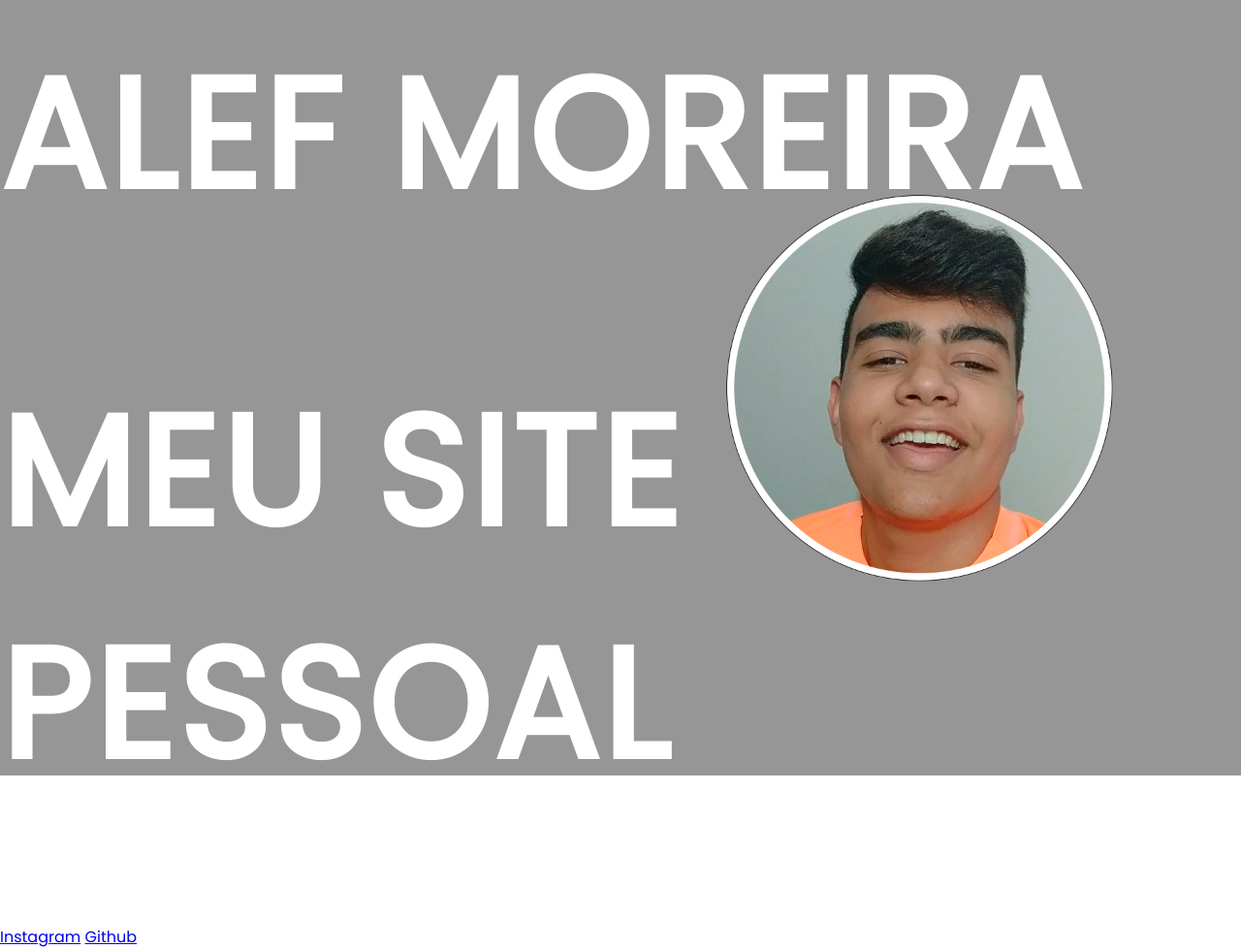
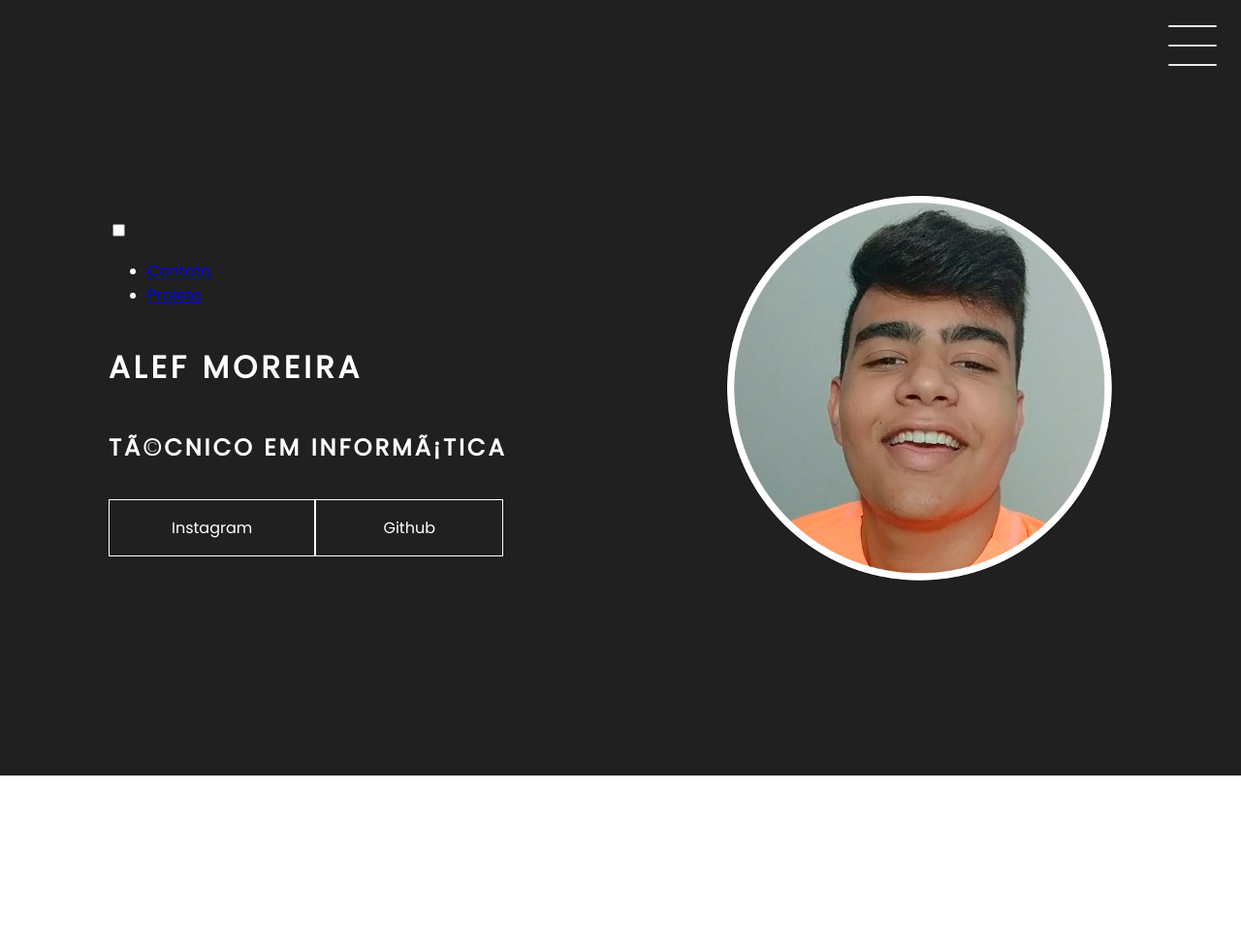
Before and after one commit to alefmoreira/alefmoreira.github.io, a plain HTML site: page index.html in a window 1280 px wide. Shown: the whole page at 97% size. After the commit the page ends 800 px from the top, so only its background shows below. Drawn offline with Linux system fonts and the light colour scheme.

Commit message:
Corrigindo o problema do menu,estava com um erro de sintaxe no index.html

```diff
--- a/index.css
+++ b/index.css
@@ -1,38 +1,98 @@
 
 @import url('https://fonts.googleapis.com/css2?family=Poppins:wght@200;400&display=swap');
+body{
+    margin: 0;
+    padding: 0;
+    font-family: 'Poppins', sans-serif;
+    color: rgb(255, 255, 255);
+    }
 
-body{
-margin: 0;
-padding: 0;
-font-family: 'Poppins', sans-serif;
-color: rgb(255, 255, 255);
-}
 
 
 .header-container{
     height: 100vh;
     width: 100vw;
-    background-color: rgb(150, 150, 150);
+    background-color: rgb(32, 32, 32);
     background-image: url(img/back.png);
     background-repeat: no-repeat;
-    background-position: center ;
+    background-position: right ;
     background-size: contain;
     display: flex;
     flex-direction: column;
     justify-content: center;
     align-items: flex-start;
     box-sizing: border-box;
-    padding: 0 112;
+    padding: 0 112px;
     position: relative;
 
 }
 h1{
-    font-size: 1000%;
+    font-size: 200%;
     text-transform: uppercase ;
     letter-spacing: 4px;
 }
 h2{
     text-transform: uppercase ;
-    letter-spacing: 4px;
+    letter-spacing: 3px;
 
 }
+.social-media{
+    margin-top: 1rem;
+    display: flex;
+
+}
+.social-media a{
+
+    text-decoration: none;
+    color: rgb(255, 255, 255);
+    padding: 1rem 4rem;
+    border: 1px solid rgb(255, 255, 255);
+    min-width: 4rem;
+    display: flex;
+    align-items: center;
+    justify-content: center;
+    transition: .5s ease-in-out;
+}
+a:hover{
+    background-color: blue;
+}
+.checkbox-container{
+    display: flex;
+    justify-content: center;
+    align-items: center;
+
+}
+.checkbox{
+height: 100px;
+width: 100px;
+position: absolute;
+right: 0;
+top: 0;
+display: flex;
+justify-content: center;
+cursor: pointer;
+z-index: 9999;
+transition: 400ms ease-in-out 0s;
+
+}
+.checkbox .trace{
+width: 50px;
+height: 2px;
+background-color:rgb(233, 233, 233) ;
+position: absolute;
+border-radius: 4px;
+transition: 0.5s ease-in-out;
+}
+.checkbox .trace:nth-child(1){
+    top: 26px;
+    transform: rotate(0);
+}
+.checkbox .trace:nth-child(2){
+    top: 46px;
+    transform: rotate(0);
+}
+.checkbox .trace:nth-child(3){
+    top: 66px;
+    transform: rotate(0);
+
+}
--- a/index.html
+++ b/index.html
@@ -13,7 +13,7 @@
         <div class="checkbox-container">
             <div class="checkbox-wrapper">
                 <input type="checkbox" id="toggle">
-                  <label class="checbox" for="toggle">
+                  <label class="checkbox" for="toggle">
                     <div class="trace"></div>
                     <div class="trace"></div>
                     <div class="trace"></div>
@@ -29,26 +29,19 @@
                                </li>
                            </ul>
                 </div>
+            </div>
+        </div>
 
-            </div>
-
-
-
-
-
+    </div>
+        <h1>Alef Moreira</h1>
+        <h2>Técnico em Informática</h2>
+        <div class="social-media">
+            <a href="https://www.instagram.com/negoaleff/">Instagram</a>
+            <a href="https://github.com/alefmoreira">Github</a>
         </div>
-        <h1>Alef Moreira</h1>
-        <h1>Meu Site Pessoal</h1>
-        <div class="social-media">
-            <a href="#">Instagram</a>
-            <a href="#">Github</a>
-
-
-        </div>
-    </div>
 
 </header>
-<main class="container"></main>
+
 <footer class="footer"></footer>
 
 
```
